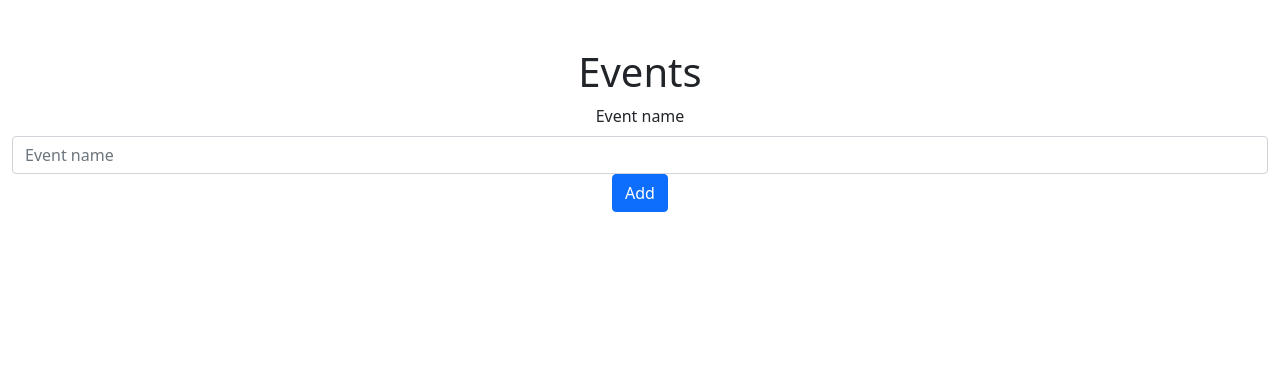
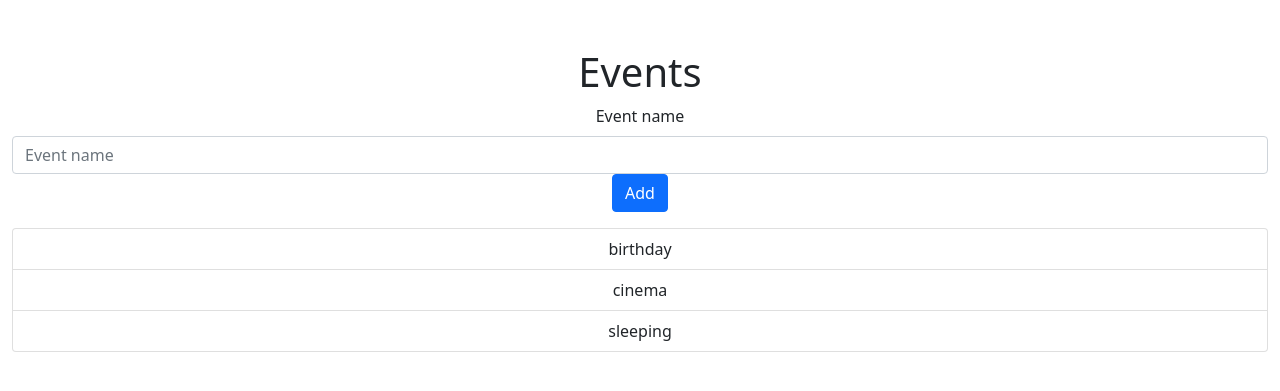
Before and after one commit to ssrome/cs50-final-project, a Flask app: page / in a window 1280 px wide. Shown: the top 391 px of the page. Run offline with Flask 2, Linux system fonts and the light colour scheme.

Commit message:
Show a list of event names

```diff
--- a/app.py
+++ b/app.py
@@ -1,15 +1,23 @@
 from flask import Flask, redirect, render_template
-import os
+# import os
 
 app = Flask(__name__)
 
-# Ensure templates are auto-reloaded
-app.config["TEMPLATES_AUTO_RELOAD"] = True
+app.config['TEMPLATES_AUTO_RELOAD'] = True
+
+@app.after_request
+def after_request(response):
+    response.headers["Cache-Control"] = "no-cache", "no-store", "must-revalidate"
+    response.headers["Expires"] = 0
+    response.headers["Pragma"] = "no-cache"
+    return response
 
 @app.route("/")
 def index():
-    return render_template("index.html")
+    eventLists = [{"id": 1, "name": "birthday"}, {"id": 2, "name": "cinema"}, {"id": 3, "name": "sleeping"}]
+    return render_template("index.html", eventLists=eventLists)
 
 if __name__ == "__main__":
-    port = int(os.environ.get('PORT', 5000))
-    app.run(debug=True, host='0.0.0.0', port=port)
+   app.run(debug=False, host='0.0.0.0')
+    # port = int(os.environ.get('PORT', 5000))
+    # app.run(debug=True, host='0.0.0.0', port=port)
--- a/templates/index.html
+++ b/templates/index.html
@@ -1,5 +1,10 @@
-{% extends "layout.html" %} {% block title %} Home {% endblock %} {% block main
-%}
+{% extends "layout.html" %}
+
+{% block title %}
+    Home
+{% endblock %}
+
+{% block main %}
     <h1>Events</h1>
     <div class="mb-3">
         <Form>
@@ -8,4 +13,11 @@
             <button type="button" class="btn btn-primary">Add</button>
         </Form>
     </div>
+    <div class="mb-3">
+        <ul class="list-group">
+            {% for event in eventLists %}
+                <li value={{ event.id }} class="list-group-item">{{ event.name }}</li>
+            {% endfor %}
+        </ul>
+    </div>
 {% endblock %}
```
Also changed, not shown: tests/test_app.py (+5 -0 lines). Lines whose indentation alone changed are shown as unchanged.
